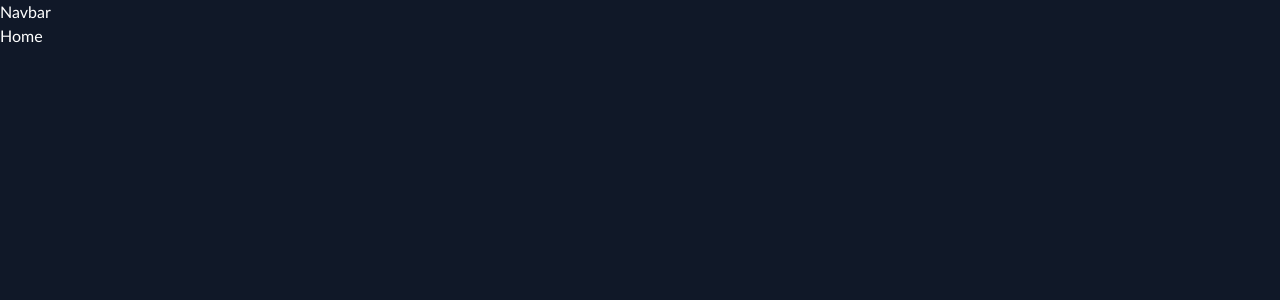
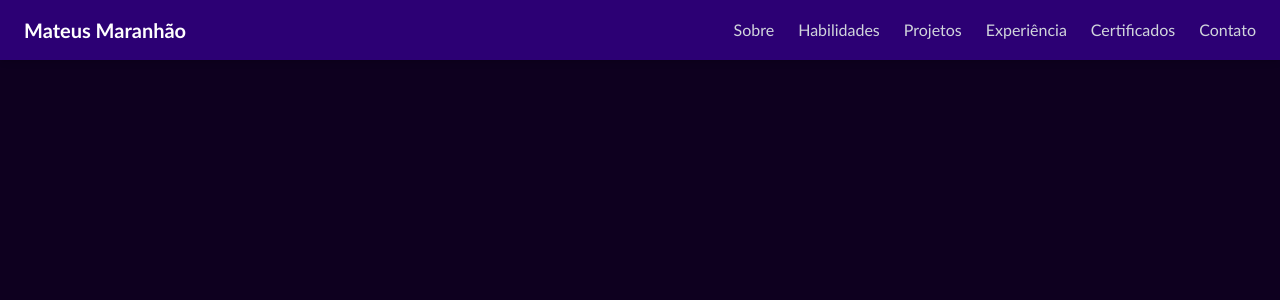
Before and after one commit to mateusmaranhao12/portfolio-v2, a Next.js app: page / in a window 1280 px wide. Shown: the top 300 px of the page. Built offline with nearby package versions, Linux system fonts and the light colour scheme.

Commit message:
Implement Navbar

```diff
--- a/src/app/layout.tsx
+++ b/src/app/layout.tsx
@@ -1,6 +1,7 @@
 import type { Metadata } from "next";
 import '../scss/globals.scss';
 import "./globals.css";
+import '../scss/styles.scss';
 
 export const metadata: Metadata = {
   title: "Portfólio - Mateus Maranhão",
@@ -13,7 +14,7 @@ export default function RootLayout({
 }>) {
   return (
     <html lang="en">
-      <body className="bg-gray-900 text-white">
+      <body className="bg-purple-950 text-white">
         {children}
       </body>
     </html>
--- a/src/app/page.tsx
+++ b/src/app/page.tsx
@@ -4,7 +4,6 @@ export default function Home() {
   return (
     <div>
       <Navbar />
-      <h1>Home</h1>
     </div>
   );
 }
--- a/src/components/Header/Navbar.tsx
+++ b/src/components/Header/Navbar.tsx
@@ -1,7 +1,31 @@
 export default function Navbar() {
-  return (
-    <div>
-      <h1>Navbar</h1>
-    </div>
-  );
+
+    const menuItems = [
+        { label: 'Sobre', href: '#sobre' },
+        { label: 'Habilidades', href: '#habilidades' },
+        { label: 'Projetos', href: '#projetos' },
+        { label: 'Experiência', href: '#experiencia' },
+        { label: 'Certificados', href: '#certificados' },
+        { label: 'Contato', href: '#contato' },
+    ]
+
+    return (
+        <div className="bg-purple-900 shadow-md px-6 py-4 fixed top-0 left-0 w-full z-50">
+            <div className="max-w-7xl mx-auto flex justify-between items-center">
+                <h1 className="text-xl font-bold">Mateus Maranhão</h1>
+                <ul className="flex gap-6">
+                    {menuItems.map((item) => (
+                        <li key={item.label}>
+                            <a
+                                href={item.href}
+                                className="relative text-gray-300 font-medium hover:text-yellow-300 transition-colors duration-200"
+                            >
+                                {item.label}
+                            </a>
+                        </li>
+                    ))}
+                </ul>
+            </div>
+        </div>
+    );
 }
--- /dev/null
+++ b/src/scss/styles.scss
@@ -0,0 +1,7 @@
+.bg-purple-900 {
+  background-color: #2c0074;
+}
+
+.bg-purple-950 {
+  background-color: #0e001f;
+}
```
